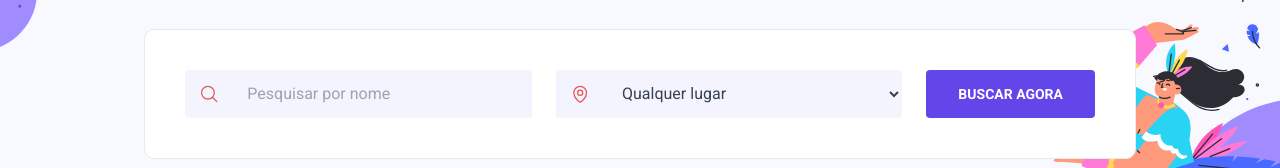
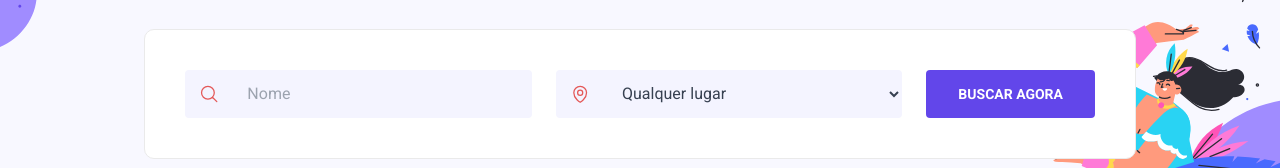
Before and after one commit to victormedeiros1/carnaval-bora-codar-7, a React (Vite) app: page / in a window 1280 px wide. Shown: the part 274-442 px from the top of the page. Built offline with nearby package versions, Linux system fonts and the light colour scheme.

Commit message:
fix: placeholder replaced with Nome

```diff
--- a/src/components/Search/index.tsx
+++ b/src/components/Search/index.tsx
@@ -34,7 +34,7 @@ export default function Search() {
             className="w-full text-gray-700 bg-transparent px-3.5 py-3"
             type="text"
             name="text"
-            placeholder="Pesquisar por nome"
+            placeholder="Nome"
           />
         </div>
 
```
